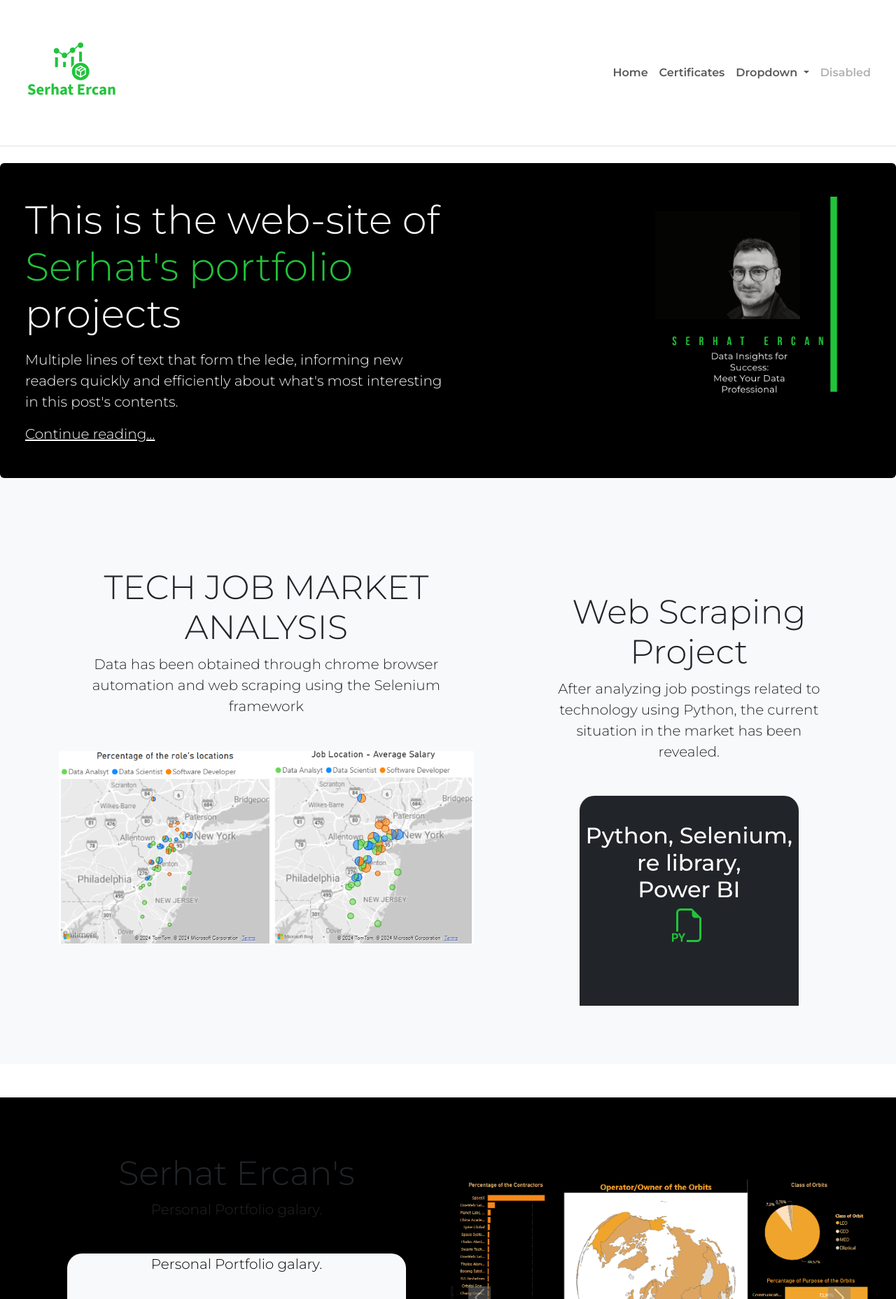
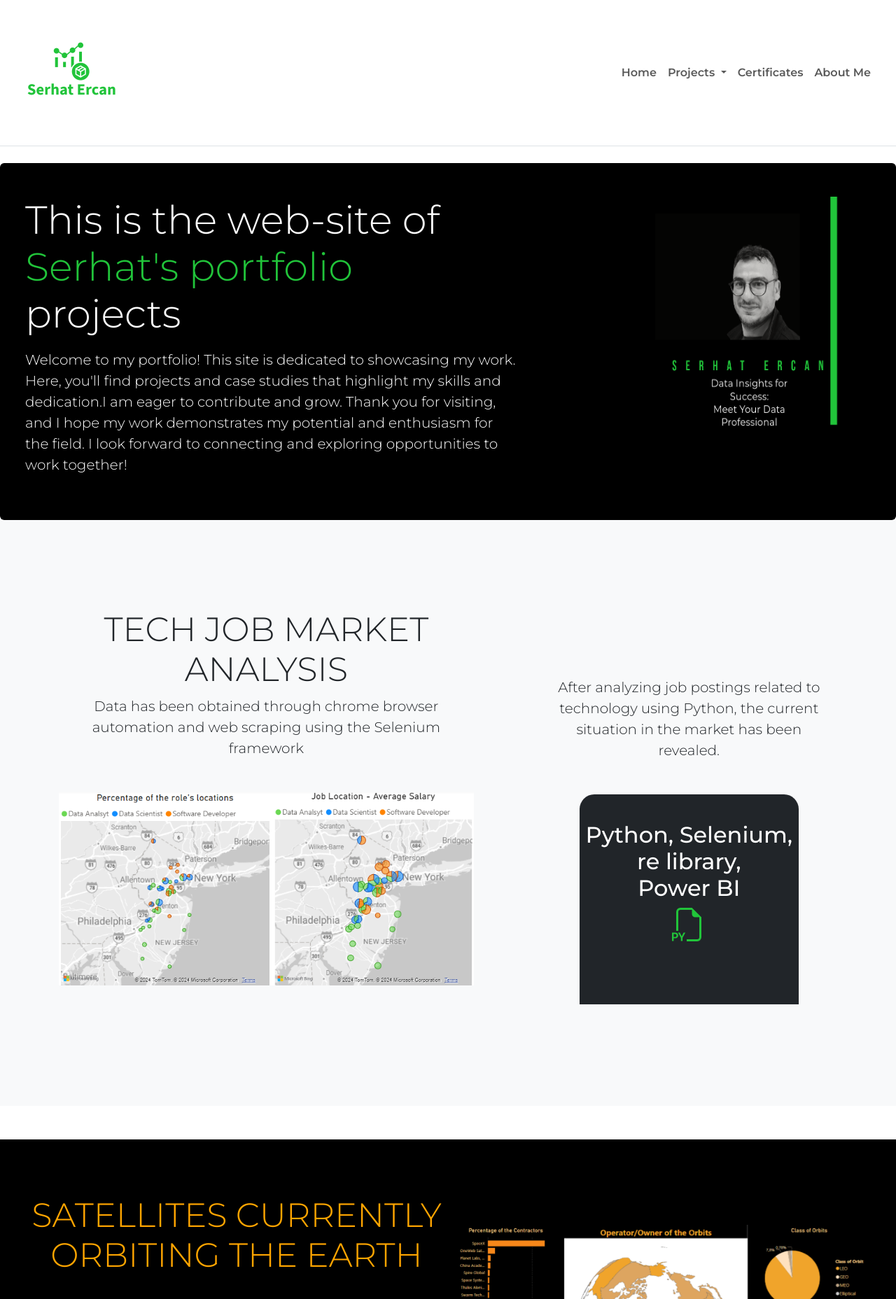
Before and after one commit to iserhat/port_web, a Flask app: page / in a window 1280 px wide. Shown: the top 1856 px of the page at 70% size. Run offline with Flask 3, Linux system fonts and the light colour scheme; some libraries are stand-ins or nearby versions.

Commit message:
add other headings

```diff
--- a/static/styles.css
+++ b/static/styles.css
@@ -1,3 +1,4 @@
+
 #carouselDash {
     margin-bottom: 0;
     visibility: hidden;
--- a/templates/enter.html
+++ b/templates/enter.html
@@ -1,14 +1,15 @@
 <section>
     <div class="jumbotron p-3 p-md-5 text-white rounded">
       <div class='row'>
-      <div class="col-md-6 px-0">
+      <div class="col-md-7 px-0">
         <h1 class="display-4">This is the web-site of <span class="green-text">Serhat's portfolio</span> projects</h1>
-        <p class="lead my-3">Multiple lines of text that form the lede, informing new readers quickly and efficiently about what's most interesting in this post's contents.</p>
-        <p class="lead mb-0"><a href="#" class="text-white font-weight-bold">Continue reading...</a></p>
+        <p class="lead my-3">
+          Welcome to my portfolio! This site is dedicated to showcasing my work. Here, you'll find projects and case
+          studies that highlight my skills and dedication.I am eager to contribute and grow.
+          Thank you for visiting, and I hope my work demonstrates my potential and enthusiasm for the field.
+          I look forward to connecting and exploring opportunities to work together!</p>
       </div>
-      <div class="col-md-1 px-0">
 
-      </div>
       <div class="col-md-5 px-0">
         <a class="coverImg" href="#">
           <img src="/static/images/CoverPic1.png" width="100%" height="80%" class="d-inline-block" alt="Me">
--- a/templates/header.html
+++ b/templates/header.html
@@ -13,22 +13,22 @@
                 <li class="nav-item">
                   <a class="nav-link" id='text_me' aria-current="page" href="{{url_for('home')}}">Home</a>
                 </li>
+                <li class="nav-item dropdown">
+                  <a class="nav-link dropdown-toggle" id='text_me' href="#" role="button" data-bs-toggle="dropdown" aria-expanded="false">
+                    Projects
+                  </a>
+                  <ul class="dropdown-menu" >
+                    <li><a class="dropdown-item" id='text_me' href="#">Data Analytics Projects</a></li>
+                    <li><a class="dropdown-item" id='text_me' href="#">Software Development Projects</a></li>
+                    <li><hr class="dropdown-divider"></li>
+                    <li><a class="dropdown-item" id='text_me' href="#">Educational Research Projects</a></li>
+                  </ul>
                 <li class="nav-item">
                   <a class="nav-link" id='text_me' href="{{url_for('getCertificates')}}">Certificates</a>
                 </li>
-                <li class="nav-item dropdown">
-                  <a class="nav-link dropdown-toggle" id='text_me' href="#" role="button" data-bs-toggle="dropdown" aria-expanded="false">
-                    Dropdown
-                  </a>
-                  <ul class="dropdown-menu" >
-                    <li><a class="dropdown-item" id='text_me' href="#">Action</a></li>
-                    <li><a class="dropdown-item" id='text_me' href="#">Another action</a></li>
-                    <li><hr class="dropdown-divider"></li>
-                    <li><a class="dropdown-item" id='text_me' href="#">Something else here</a></li>
-                  </ul>
                 </li>
                 <li class="nav-item">
-                  <a class="nav-link disabled" id='text_me' aria-disabled="true">Disabled</a>
+                  <a class="nav-link" id='text_me' href="#">About Me</a>
                 </li>
               </ul>
             </div>
--- /dev/null
+++ b/templates/job.html
@@ -0,0 +1,34 @@
+<section>
+    <div class="bg-body-tertiary p-4 p-md-5 mb-4 ">
+      <div class="row align-items-center">
+        <div class="col-lg-7 px-0">
+          <div class="bg-body-tertiary me-md-3 pt-3 px-3 pt-md-5 px-md-5 text-center overflow-hidden">
+            <div class="my-3 py-3">
+              <h2 class="display-5"> TECH JOB MARKET ANALYSIS</h2>
+              <p class="lead">Data has been obtained through chrome browser automation and web scraping using the Selenium
+                framework</p>
+            </div>
+            <div class="bg-body-tertiary  mx-auto" style="width: 100%; height: 400px; border-radius: 21px 21px 0 0;">
+              <a href="https://github.com/iserhat/Tech-Job-Scrap.git">
+                <img class="img-fluid" src="{{url_for('static', filename='images/Roles4.png')}}" alt="Distribution of the roles">
+              </a>
+            </div>
+          </div>
+        </div>
+        <div class="col-lg-5 px-0">
+          <div class="bg-body-tertiary me-md-3 pt-3 px-3 pt-md-5 px-md-5 text-center overflow-hidden">
+            <div class="my-3 py-3">
+              <p class="lead">After analyzing job postings related to technology using Python, the current situation in the market has
+                been revealed.</p>
+            </div>
+            <div class="bg-dark shadow-sm mx-auto" style="width: 80%; height: 300px; border-radius: 21px 21px 0 0;">
+              <h2 class="display-7" style="color: white;"><br/> Python,  Selenium, <br/> re library, <br/>Power BI</h2>
+              <a class="text-body-secondary" href="https://github.com/iserhat/Tech-Job-Scrap.git"><svg xmlns="http://www.w3.org/2000/svg" width="48" height="48" fill="#21c43a" class="bi bi-filetype-py" viewBox="0 0 16 16">
+                <path fill-rule="evenodd" d="M14 4.5V14a2 2 0 0 1-2 2H7v-1h5a1 1 0 0 0 1-1V4.5h-2A1.5 1.5 0 0 1 9.5 3V1H4a1 1 0 0 0-1 1v9H2V2a2 2 0 0 1 2-2h5.5zM0 11.85h1.6q.434 0 .732.179.302.175.46.477t.158.677-.16.677q-.158.299-.464.474a1.45 1.45 0 0 1-.732.173H.79v1.342H0zm2.06 1.714a.8.8 0 0 0 .085-.381q0-.34-.185-.521-.185-.182-.513-.182H.788v1.406h.66a.8.8 0 0 0 .374-.082.57.57 0 0 0 .238-.24m2.963.75v1.535H4.23v-1.52L2.89 11.85h.876l.853 1.696h.032l.856-1.696h.855z"/>
+              </svg></a>
+            </div>
+          </div>
+        </div>
+      </div>
+    </div>
+  </section>
--- a/templates/projects.html
+++ b/templates/projects.html
@@ -1,89 +1,8 @@
-  <section>
-    <div class="bg-body-tertiary p-4 p-md-5 mb-4 ">
-      <div class="row align-items-center">
-        <div class="col-lg-7 px-0">
-          <div class="bg-body-tertiary me-md-3 pt-3 px-3 pt-md-5 px-md-5 text-center overflow-hidden">
-            <div class="my-3 py-3">
-              <h2 class="display-5"> TECH JOB MARKET ANALYSIS</h2>
-              <p class="lead">Data has been obtained through chrome browser automation and web scraping using the Selenium
-                framework</p>
-            </div>
-            <div class="bg-body-tertiary  mx-auto" style="width: 100%; height: 400px; border-radius: 21px 21px 0 0;">
-              <a href="https://github.com/iserhat/Tech-Job-Scrap.git">
-                <img class="img-fluid" src="{{url_for('static', filename='images/Roles4.png')}}" alt="Distribution of the roles">
-              </a>
-            </div>
-          </div>
-        </div>
-        <div class="col-lg-5 px-0">
-          <div class="bg-body-tertiary me-md-3 pt-3 px-3 pt-md-5 px-md-5 text-center overflow-hidden">
-            <div class="my-3 py-3">
-              <h2 class="display-5">Web Scraping Project</h2>
-              <p class="lead">After analyzing job postings related to technology using Python, the current situation in the market has
-                been revealed.</p>
-            </div>
-            <div class="bg-dark shadow-sm mx-auto" style="width: 80%; height: 300px; border-radius: 21px 21px 0 0;">
-              <h2 class="display-7" style="color: white;"><br/> Python,  Selenium, <br/> re library, <br/>Power BI</h2>
-              <a class="text-body-secondary" href="https://github.com/iserhat/Tech-Job-Scrap.git"><svg xmlns="http://www.w3.org/2000/svg" width="48" height="48" fill="#21c43a" class="bi bi-filetype-py" viewBox="0 0 16 16">
-                <path fill-rule="evenodd" d="M14 4.5V14a2 2 0 0 1-2 2H7v-1h5a1 1 0 0 0 1-1V4.5h-2A1.5 1.5 0 0 1 9.5 3V1H4a1 1 0 0 0-1 1v9H2V2a2 2 0 0 1 2-2h5.5zM0 11.85h1.6q.434 0 .732.179.302.175.46.477t.158.677-.16.677q-.158.299-.464.474a1.45 1.45 0 0 1-.732.173H.79v1.342H0zm2.06 1.714a.8.8 0 0 0 .085-.381q0-.34-.185-.521-.185-.182-.513-.182H.788v1.406h.66a.8.8 0 0 0 .374-.082.57.57 0 0 0 .238-.24m2.963.75v1.535H4.23v-1.52L2.89 11.85h.876l.853 1.696h.032l.856-1.696h.855z"/>
-              </svg></a>
-            </div>
-          </div>
-        </div>
-      </div>
-    </div>
-  </section>
-
-
+{% include "job.html" %}
+<br>
+{% include "satellites.html" %}
   <br>
-  <section>
-    <div class="p-4 p-md-5 mb-4 " id='blackDash' >
-      <div class="row align-items-center">
-        <div class="col-lg-6 px-0" id='blackDash'>
-          <div class=" text-center overflow-hidden" >
-            <div class="my-3 py-3">
-              <h2 class="display-5">Serhat Ercan's</h2>
-              <p class="lead">Personal Portfolio galary.</p>
-            </div>
-            <div class="bg-body-tertiary shadow-sm mx-auto" style="width: 80%; height: 300px; border-radius: 21px 21px 0 0;">
-              <p class="lead" style="color: black;">Personal Portfolio galary.</p>
-            </div>
-          </div>
-        </div>
-        <div class="col-lg-6 px-0" id='blackDash'>
-          <div id="carouselExampleIndicators" class="carousel slide" data-bs-ride="carousel">
-            <div class="carousel-indicators" id='carouselDash'>
-              <button type="button" data-bs-target="#carouselExampleIndicators" data-bs-slide-to="0" class="active" aria-current="true" aria-label="Slide 1"></button>
-              <button type="button" data-bs-target="#carouselExampleIndicators" data-bs-slide-to="1" aria-label="Slide 2"></button>
-              <button type="button" data-bs-target="#carouselExampleIndicators" data-bs-slide-to="2" aria-label="Slide 3"></button>
-            </div>
-            <div class="carousel-inner">
-              <div class="carousel-item active">
-                <img class='img-fluid' src="{{url_for('static', filename='images/orbit1.png')}}" alt="First slide">
-              </div>
-              <div class="carousel-item">
-                <img class="img-fluid" src="{{url_for('static', filename='images/orbit2.png')}}" alt="First slide">
-              </div>
-              <div class="carousel-item">
-                <img class="img-fluid"  src="{{url_for('static', filename='images/orbit3.png')}}" alt="First slide">
-              </div>
-            </div>
-            <button class="carousel-control-prev" type="button" data-bs-target="#carouselExampleIndicators" data-bs-slide="prev">
-              <span class="carousel-control-prev-icon" aria-hidden="true"></span>
-              <span class="visually-hidden">Previous</span>
-            </button>
-            <button class="carousel-control-next" type="button" data-bs-target="#carouselExampleIndicators" data-bs-slide="next">
-              <span class="carousel-control-next-icon" aria-hidden="true"></span>
-              <span class="visually-hidden">Next</span>
-            </button>
-          </div>
-
-        </div>
-      </div>
-    </div>
-  </section>
-  <br>
-  {% include "cards.html" %}
+{% include "cards.html" %}
   <section>
     <div class="p-4 p-md-5 mb-4 ">
       <div class="row">
--- /dev/null
+++ b/templates/satellites.html
@@ -0,0 +1,55 @@
+<section>
+    <div class="p-4 p-md-5 mb-4 " id='blackDash' >
+      <div class="row align-items-center">
+        <div class="col-lg-6 px-0" id='blackDash'>
+          <div class=" text-center overflow-hidden" >
+            <div class="my-3 py-3" style="color: orange;">
+              <h2 class="display-5"> SATELLITES CURRENTLY ORBITING THE EARTH </h2>
+            </div>
+            <div class="bg-body-tertiary shadow-sm mx-auto" style="width: 80%; height: 300px; border-radius: 21px 21px 0 0;">
+              <br/>
+              <p class="lead"  style="color:black;">
+                <ul >
+                  <li>How many satellites does a given country have in orbit, and what are they used for?</li>
+                  <br/>
+                  <li> How many satellites are used for military purposes versus commercial purposes? </li>
+                  <br/>
+                  <li> Which countries have earth-observing satellites? </li>
+                <ul/>
+                <br/><span style="font-weight:bold; padding-right:30px">These questions and more could be researched through this project.</span>
+              </p>
+            </div>
+          </div>
+        </div>
+        <div class="col-lg-6 px-0" id='blackDash'>
+          <div id="carouselExampleIndicators" class="carousel slide" data-bs-ride="carousel">
+            <div class="carousel-indicators" id='carouselDash'>
+              <button type="button" data-bs-target="#carouselExampleIndicators" data-bs-slide-to="0" class="active" aria-current="true" aria-label="Slide 1"></button>
+              <button type="button" data-bs-target="#carouselExampleIndicators" data-bs-slide-to="1" aria-label="Slide 2"></button>
+              <button type="button" data-bs-target="#carouselExampleIndicators" data-bs-slide-to="2" aria-label="Slide 3"></button>
+            </div>
+            <div class="carousel-inner">
+              <div class="carousel-item active">
+                <img class='img-fluid' src="{{url_for('static', filename='images/orbit1.png')}}" alt="First slide">
+              </div>
+              <div class="carousel-item">
+                <img class="img-fluid" src="{{url_for('static', filename='images/orbit2.png')}}" alt="First slide">
+              </div>
+              <div class="carousel-item">
+                <img class="img-fluid"  src="{{url_for('static', filename='images/orbit3.png')}}" alt="First slide">
+              </div>
+            </div>
+            <button class="carousel-control-prev" type="button" data-bs-target="#carouselExampleIndicators" data-bs-slide="prev">
+              <span class="carousel-control-prev-icon" aria-hidden="true"></span>
+              <span class="visually-hidden">Previous</span>
+            </button>
+            <button class="carousel-control-next" type="button" data-bs-target="#carouselExampleIndicators" data-bs-slide="next">
+              <span class="carousel-control-next-icon" aria-hidden="true"></span>
+              <span class="visually-hidden">Next</span>
+            </button>
+          </div>
+
+        </div>
+      </div>
+    </div>
+  </section>
```
